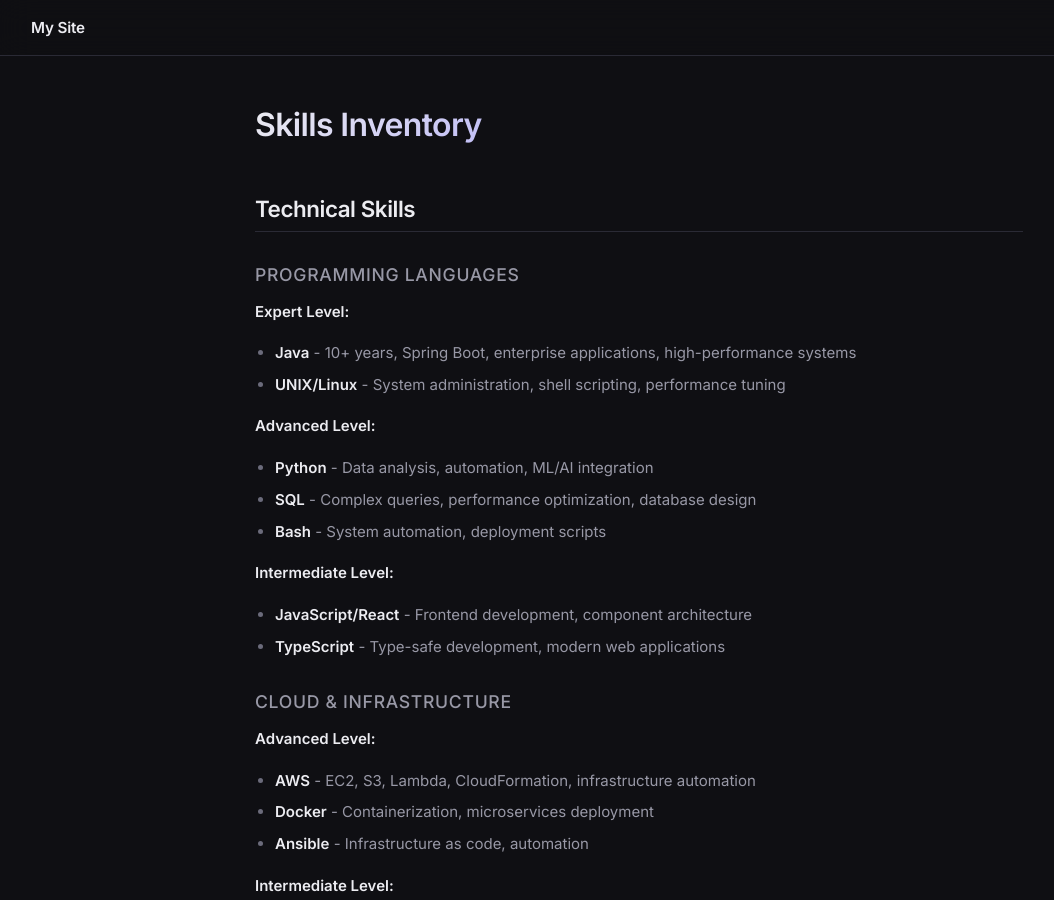
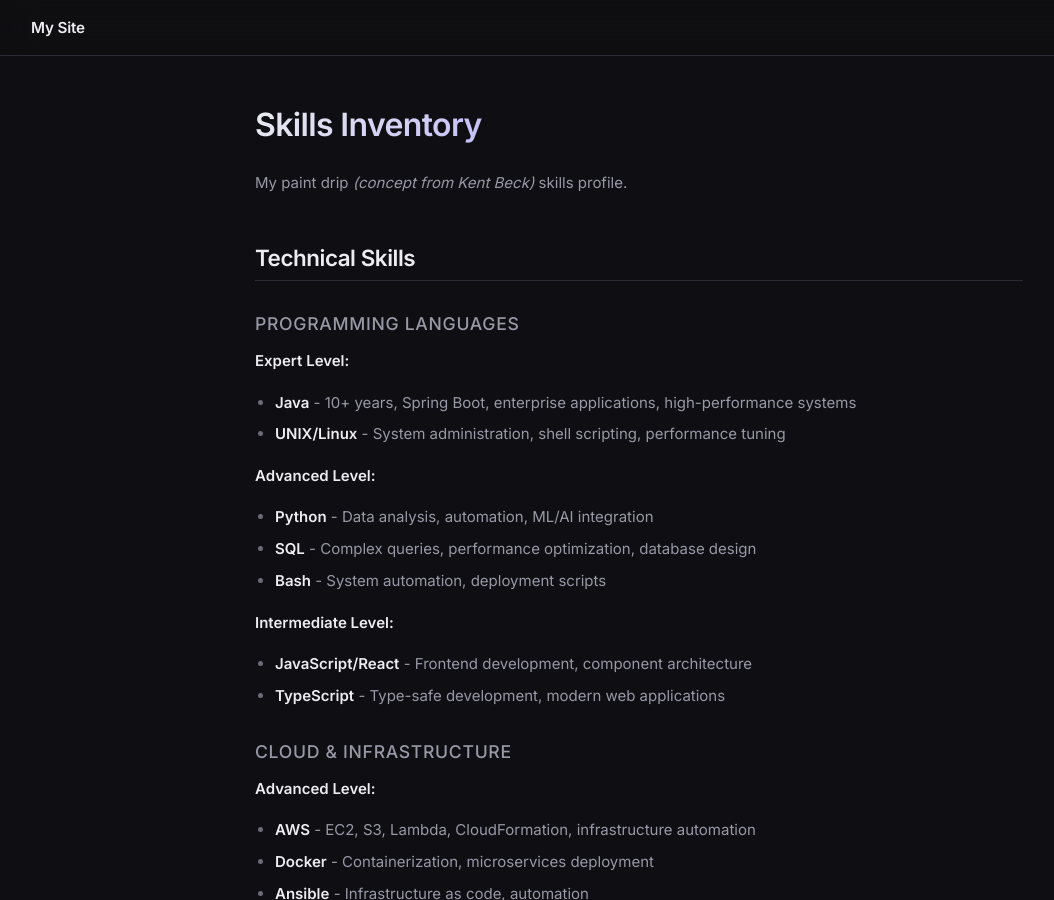
Before and after one commit to SteveFroehlich/only-markdown, a Jekyll site: the page built from skills-inventory.md, in a window 1280 px wide and 900 px high. Shown: the whole window, without its empty margins (1-1055 px from the left). Built offline with Jekyll 4.4.1, drawn with Linux system fonts in a browser that asks for light colours.

```diff
--- a/skills-inventory.md
+++ b/skills-inventory.md
@@ -3,6 +3,8 @@
 ---
 
 # Skills Inventory
+My paint drip *(concept from Kent Beck)* skills profile.
+
 
 ## Technical Skills
 
```
Also changed, not shown: README.md.
